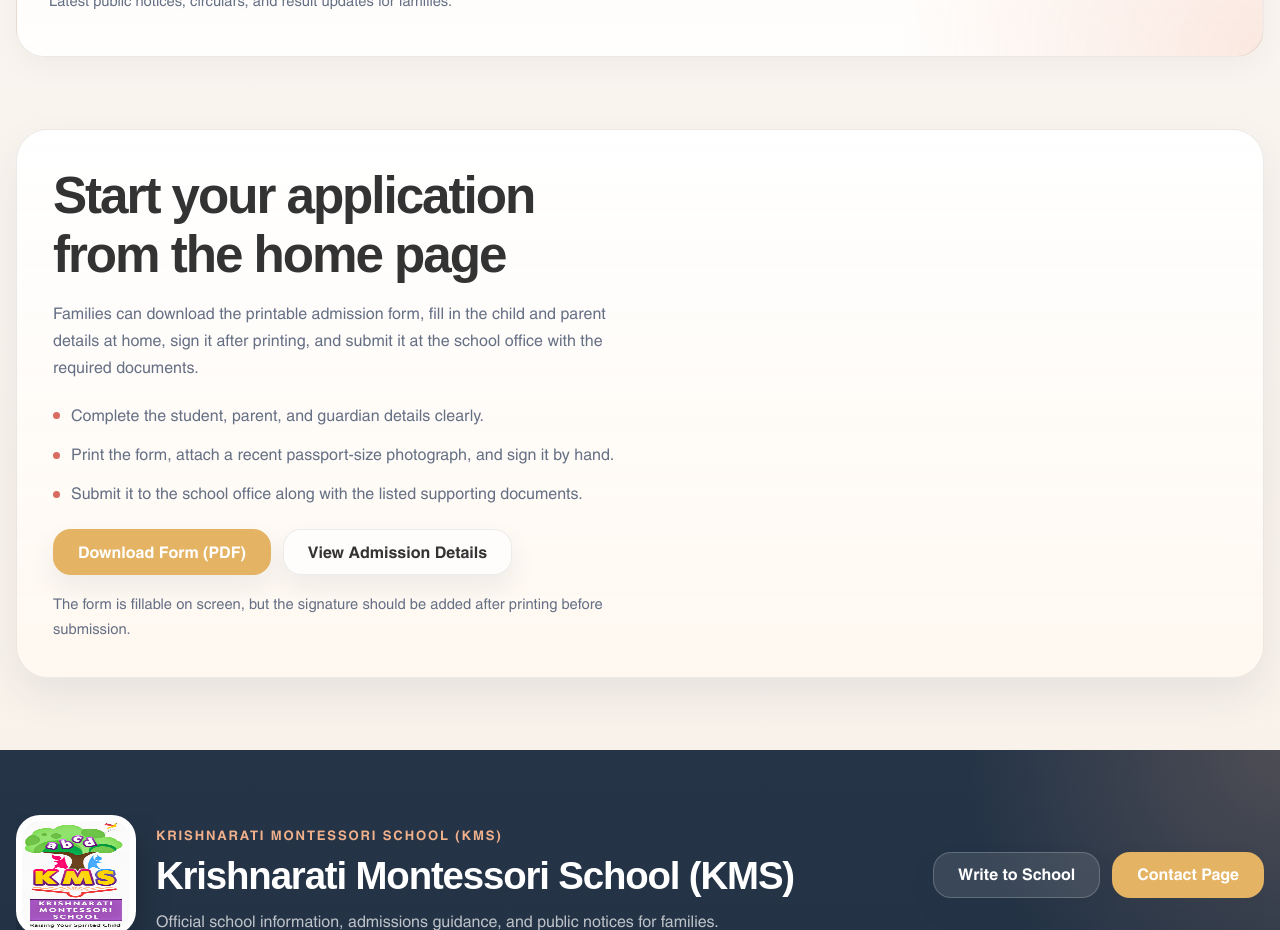
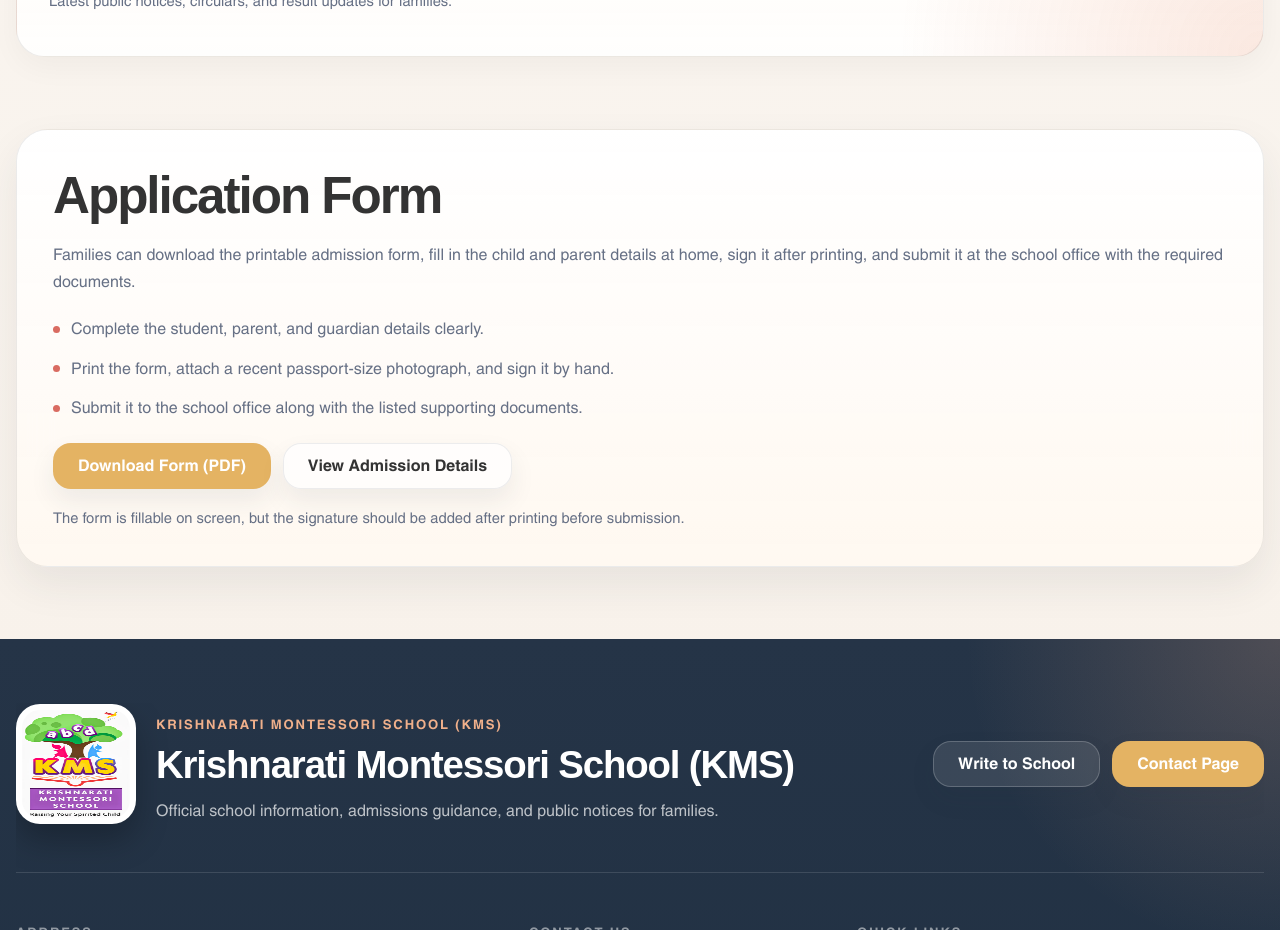
Before and after one commit to as4401s/School_website, a Next.js app: page / in a window 1280 px wide. Shown: the part 4760-5690 px from the top of the page. Built offline with nearby package versions, Linux system fonts and the light colour scheme; a web font is replaced by a local one.

Commit message:
Update landing page alignment

```diff
--- a/src/app/globals.css
+++ b/src/app/globals.css
@@ -1155,10 +1155,6 @@
   grid-template-columns: minmax(0, 1fr);
 }
 
-.feature-panel--admissions .feature-panel__copy {
-  max-width: 72ch;
-}
-
 .form-preview-card {
   width: min(100%, 420px);
   display: grid;
--- a/src/app/page.tsx
+++ b/src/app/page.tsx
@@ -124,8 +124,8 @@
 };
 
 const admissionFormTitle = {
-  en: "Start your application from the home page",
-  bn: "হোম পেজ থেকেই ভর্তি প্রক্রিয়া শুরু করুন",
+  en: "Application Form",
+  bn: "ভর্তি ফর্ম",
 };
 
 const admissionFormDescription = {
```
